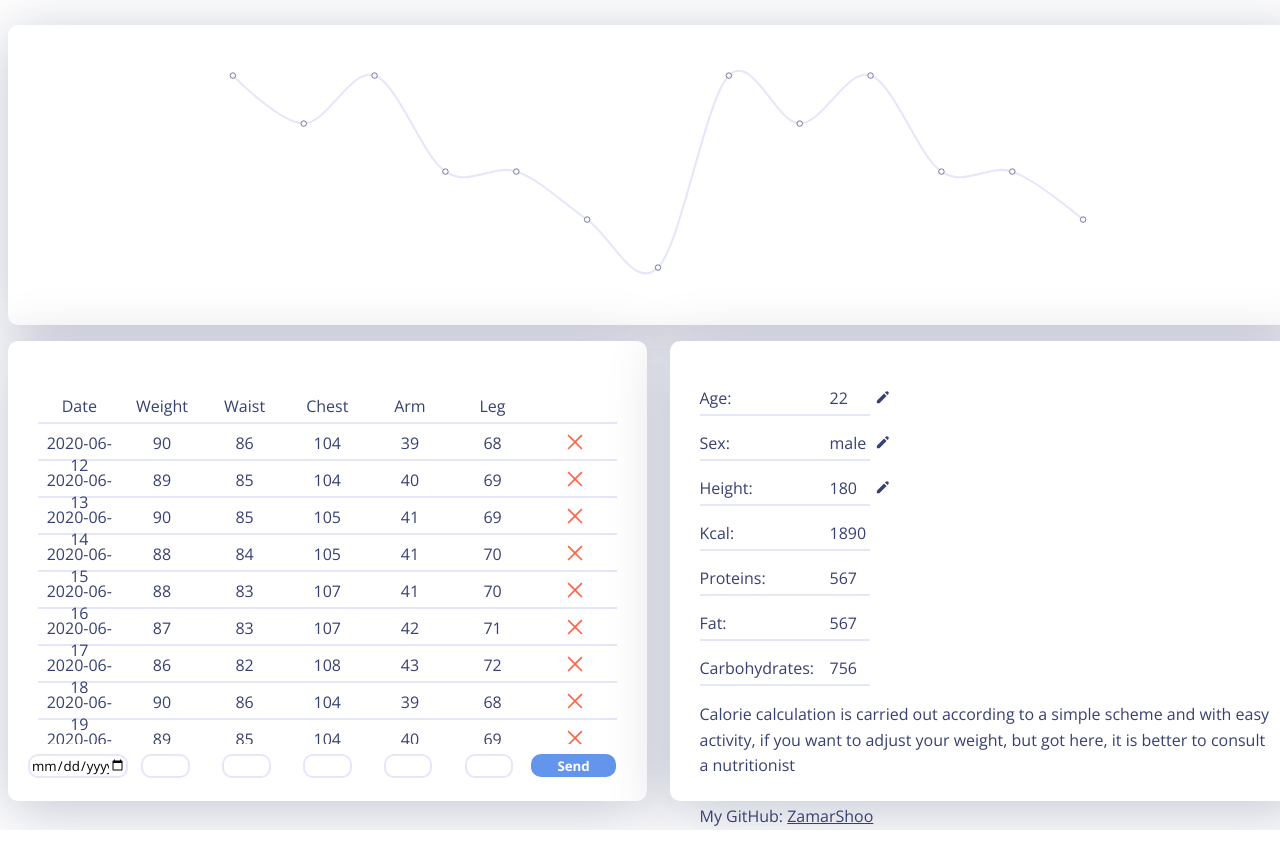
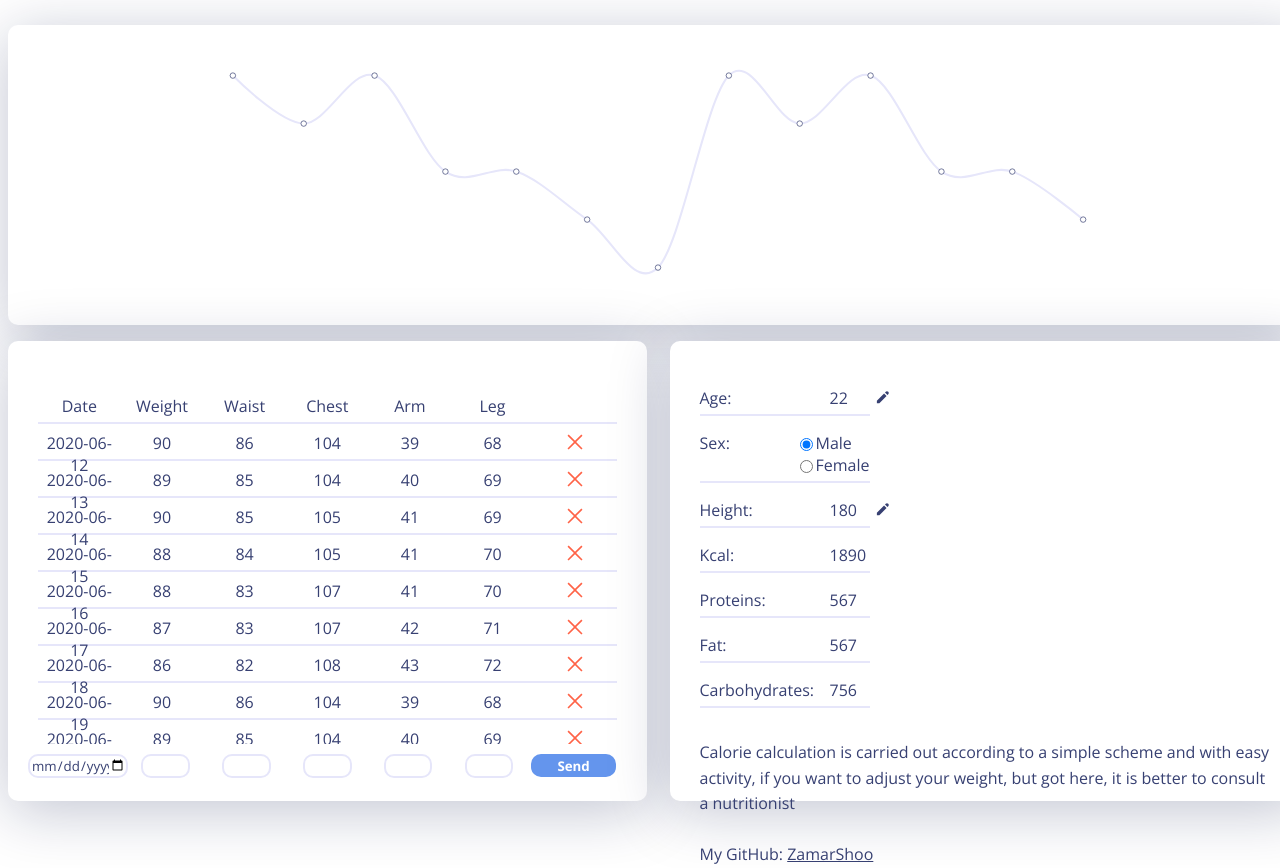
Before and after one commit to ZamarShoo/react-weight-tracking, a React (Create React App) app: page / in a window 1280 px wide. Both pictures are taken after a click on the picture 882 px from the left and 442 px from the top of the page. Shown: the top 868 px of the page. Before the commit the page ends 830 px from the top, so only its background shows below. Built offline with nearby package versions, Linux system fonts and the light colour scheme.

Commit message:
error found (sex edentify)

```diff
--- a/src/components/Info/Info.module.css
+++ b/src/components/Info/Info.module.css
@@ -42,3 +42,42 @@ label {
     display: -webkit-box;
     display: flex;
 }
+
+.wrapper {
+    display: -webkit-box;
+    display: flex;
+    justify-content: space-between;
+}
+
+details {
+    width: 130px;
+}
+
+details[open] summary {
+    display: none;
+}
+
+summary {
+    display: block;
+    position: absolute;
+    right: 0;
+}
+
+details summary::marker {
+    display: none;
+    opacity: 0;
+}
+
+.pie {
+    height: 350px;
+    width: 350px;
+    position: relative;
+}
+
+.pie svg {
+    position: absolute;
+    top: 0;
+    left: 0;
+    width: 100%;
+    height: 100%;
+}
--- a/src/components/Info/Info.tsx
+++ b/src/components/Info/Info.tsx
@@ -1,4 +1,4 @@
-import React, {useEffect, useState} from "react";
+import React, {Fragment, useEffect, useState} from "react";
 import s from './Info.module.css'
 import {compose} from "redux";
 import {connect} from "react-redux";
@@ -79,10 +79,12 @@ const Info: React.FC<infoType> = React.memo((props) => {
     const onHeightChange = (e : any) => {
         setHeight(e.currentTarget.value)
     }
+    //@ts-ignore
+    const openDet = editSex ? 'open' : ''
 
     return (
         <div className={s.elem}>
-            <div>
+            <div className={s.wrapper}>
                 <div>
                     <p className={s.infoElem}>
                         <span>Age:</span>
@@ -99,21 +101,23 @@ const Info: React.FC<infoType> = React.memo((props) => {
                     <p className={s.infoElem}>
                         <span>Sex:</span>
                         {!editSex &&
-                        <span>{props.sex} < img src={change} onClick={editChangeSex} alt="change"/></span>
+                        <span>{props.sex}< img src={change} onClick={editChangeSex} alt="change"/></span>
                         }
                         {editSex &&
-                        <div>
+                            //@ts-ignore
+                        <a autoFocus={true}
+                           onBlur={deactivateEditSex}>
                             <label>
-                                <input type="radio" name={"sex"} onClick={onSexChange} value={'male'}
-                                       checked={sex === 'male' ? true : false} autoFocus={true} onBlur={deactivateEditSex}/>
+                                <input type="radio" name={"sex"} onChange={onSexChange} value={'male'}
+                                       checked={sex === 'male' ? true : false} />
                                 <span>Male</span>
                             </label>
-                            < label >
-                                < input type="radio" name={"sex"} onClick={onSexChange} value={'female'} autoFocus={true}
-                                        onBlur={deactivateEditSex} checked={sex === 'female' ? true : false}/>
+                            <label>
+                                < input type="radio" name={"sex"} onChange={onSexChange} value={'female'}
+                                        checked={sex === 'female' ? true : false} />
                                 <span>Female</span>
                             </label>
-                        </div>
+                        </a>
                         }
                     </p>
                     <p className={s.infoElem}>
--- a/src/components/Info/PieInfoChart.tsx
+++ b/src/components/Info/PieInfoChart.tsx
@@ -1,9 +1,19 @@
-import React from "react";
+import React, {useEffect, useRef} from "react";
+import s from './Info.module.css'
+import {select} from "d3-selection";
 
 const PieInfoChart = React.memo((props : any) => {
+    const svgElem = useRef<SVGSVGElement>(null)
+    useEffect(() => {
+        const data = [props.proteins, props.fat, props.carbohydrates]
+        const svg = select(svgElem.current)
+
+    }, [props.proteins, props.fat, props.carbohydrates])
 
     return (
-        <div>
+        <div className={s.pie}>
+            <svg viewBox={'0 0 300 300'}
+                 ref={svgElem}></svg>
         </div>
     )
 })
--- a/src/components/Table/Table.module.css
+++ b/src/components/Table/Table.module.css
@@ -64,6 +64,7 @@
     border-radius: 10px;
     display: block;
     margin-left: 15px;
+    color: #374072;
 }
 
 .formTable div:first-child input {
```
